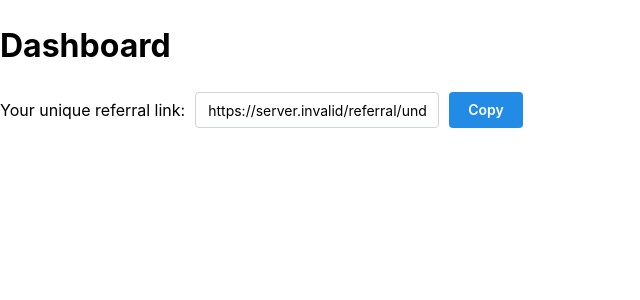
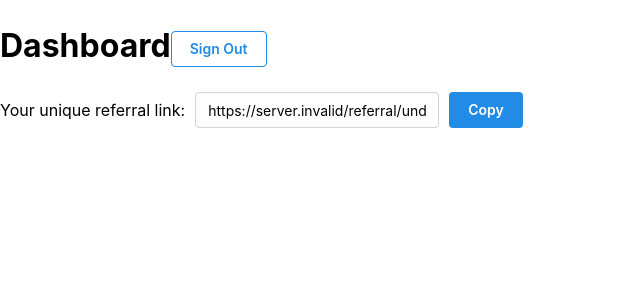
Before and after one commit to VadlamudiGirish/trendies-app, a Next.js app: page /dashboard in a window 1280 px wide. Shown: the top 300 px of the page, without its empty margins (0-640 px from the left). Built offline with nearby package versions, Linux system fonts and the light colour scheme; no server answers; the database is empty; sample sign-in values are in the browser's storage.

Commit message:
Add signout button

```diff
--- a/src/pages/dashboard.tsx
+++ b/src/pages/dashboard.tsx
@@ -1,5 +1,7 @@
 import { GetServerSidePropsContext } from "next";
 import { getServerSession } from "next-auth";
+import { signOut } from "next-auth/react";
+import { Button } from "@mantine/core";
 import { authOptions } from "@/lib/auth";
 import { prisma } from "@/lib/prisma";
 import { CopyInput } from "@/components/ui/CopyInput";
@@ -7,7 +9,12 @@ import { CopyInput } from "@/components/ui/CopyInput";
 export default function Dashboard({ link }: { link: string }) {
   return (
     <div className="p-4">
-      <h1 className="text-2xl font-bold mb-4">Dashboard</h1>
+      <h1 className="text-2xl font-bold mb-4 flex items-center justify-between">
+        Dashboard
+        <Button variant="outline" size="sm" onClick={() => signOut()}>
+          Sign Out
+        </Button>
+      </h1>
       <CopyInput label="Your unique referral link:" value={link} />
     </div>
   );
```
